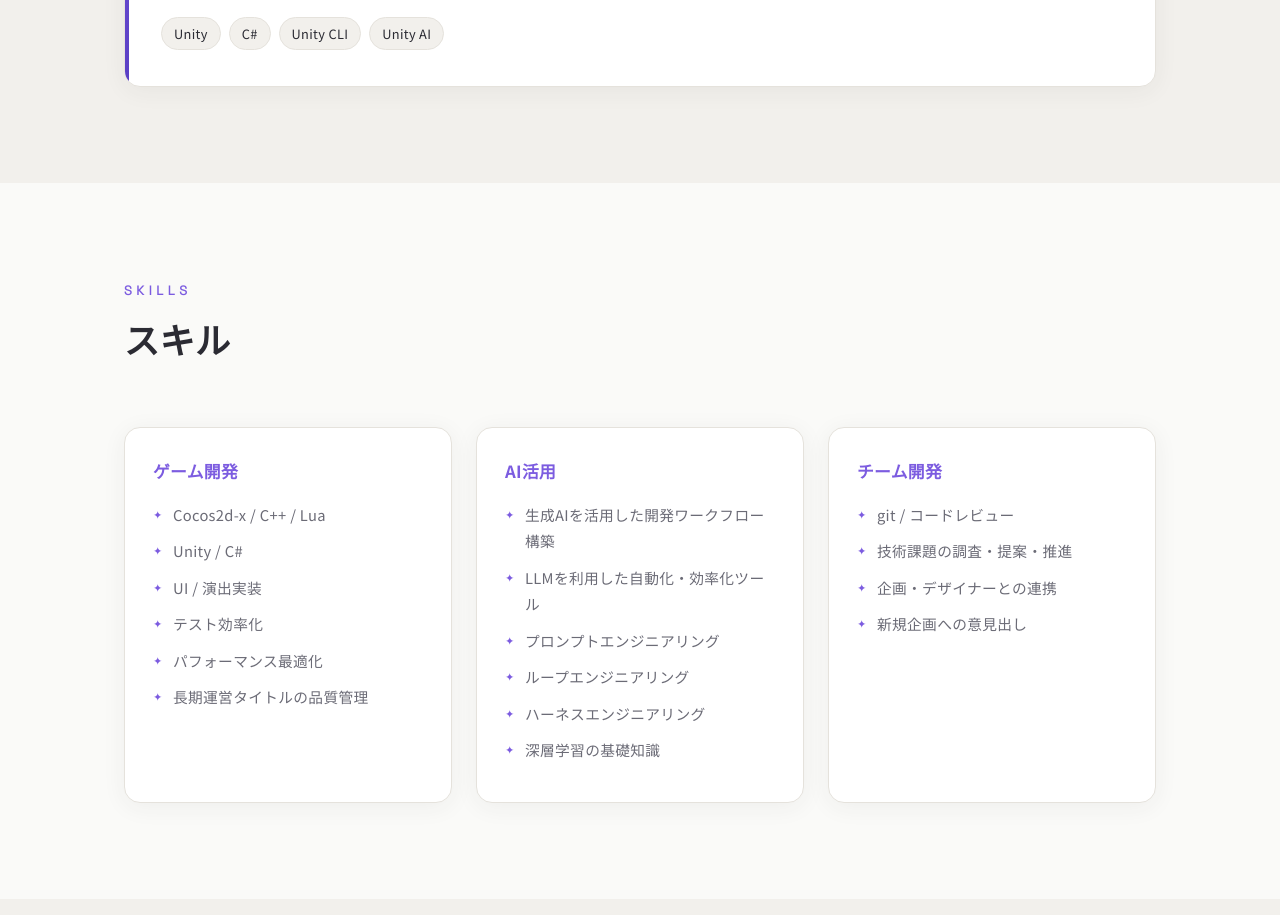
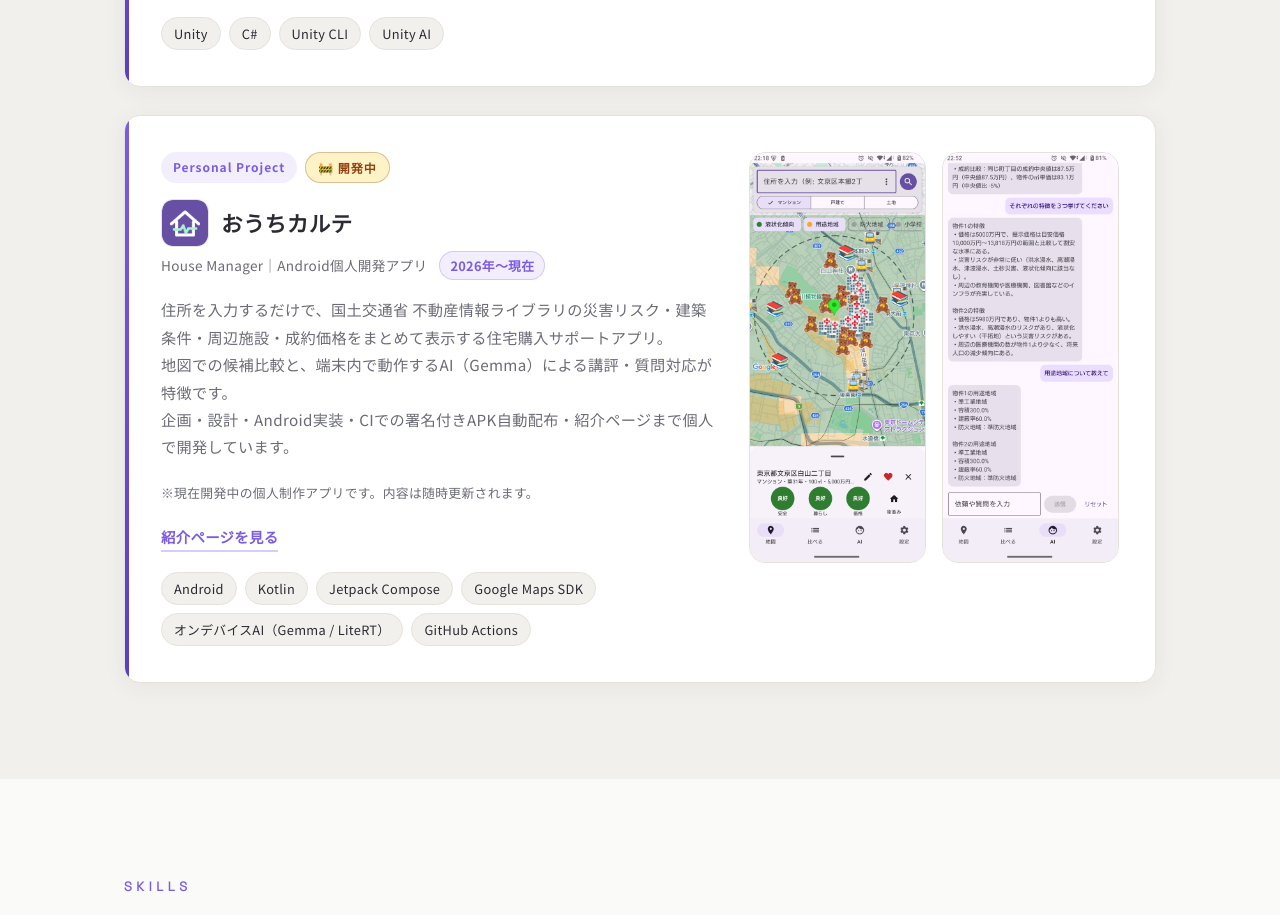
Before and after one commit to mooman0222/Portfolio, a plain HTML site: page index.html in a window 1280 px wide. Shown: the part 3352-4267 px from the top of the page. Drawn offline with Linux system fonts and the light colour scheme.

Commit message:
実績に個人制作アプリ「おうちカルテ」を追加

```diff
--- a/css/style.css
+++ b/css/style.css
@@ -421,6 +421,53 @@ a {
   margin-bottom: 16px;
 }
 
+.work-badges {
+  display: flex;
+  flex-wrap: wrap;
+  gap: 8px;
+  margin-bottom: 16px;
+}
+
+.work-badges .work-badge {
+  margin-bottom: 0;
+}
+
+.work-badge-wip {
+  color: #92400e;
+  background: #fef3c7;
+  border: 1px solid rgba(146, 64, 14, 0.3);
+}
+
+.work-title-with-icon {
+  display: flex;
+  align-items: center;
+  gap: 12px;
+}
+
+.work-app-icon {
+  width: 48px;
+  height: 48px;
+  border-radius: 12px;
+  border: 1px solid var(--border);
+  flex-shrink: 0;
+}
+
+.work-links {
+  display: flex;
+  flex-wrap: wrap;
+  column-gap: 24px;
+}
+
+.work-screenshots {
+  display: grid;
+  grid-template-columns: 1fr 1fr;
+  gap: 16px;
+}
+
+.work-screenshots .work-image {
+  margin-bottom: 0;
+}
+
 .work-title {
   font-size: 1.35rem;
   font-weight: 900;
--- a/index.html
+++ b/index.html
@@ -167,6 +167,36 @@
             </p>
             <div class="work-tags">
               <span>Unity</span><span>C#</span><span>Unity CLI</span><span>Unity AI</span>
+            </div>
+          </article>
+
+          <article class="work-card work-card-media reveal">
+            <div class="work-card-body">
+              <div class="work-badges">
+                <span class="work-badge">Personal Project</span>
+                <span class="work-badge work-badge-wip">🚧 開発中</span>
+              </div>
+              <h3 class="work-title work-title-with-icon">
+                <img src="images/house-manager/icon.png" alt="おうちカルテのアプリアイコン" class="work-app-icon">
+                おうちカルテ
+              </h3>
+              <p class="work-sub">House Manager｜Android個人開発アプリ<span class="work-period">2026年〜現在</span></p>
+              <p class="work-desc">
+                住所を入力するだけで、国土交通省 不動産情報ライブラリの災害リスク・建築条件・周辺施設・成約価格をまとめて表示する住宅購入サポートアプリ。<br>
+                地図での候補比較と、端末内で動作するAI（Gemma）による講評・質問対応が特徴です。<br>
+                企画・設計・Android実装・CIでの署名付きAPK自動配布・紹介ページまで個人で開発しています。
+              </p>
+              <p class="work-note">※現在開発中の個人制作アプリです。内容は随時更新されます。</p>
+              <div class="work-links">
+                <a class="demo-link" href="https://mooman0222.github.io/House-Manager/" target="_blank" rel="noopener">紹介ページを見る</a>
+              </div>
+              <div class="work-tags">
+                <span>Android</span><span>Kotlin</span><span>Jetpack Compose</span><span>Google Maps SDK</span><span>オンデバイスAI（Gemma / LiteRT）</span><span>GitHub Actions</span>
+              </div>
+            </div>
+            <div class="work-images work-screenshots">
+              <img class="work-image" src="images/house-manager/hero-map.png" alt="おうちカルテの地図画面。区域表示と施設ピン、候補カードが見える">
+              <img class="work-image" src="images/house-manager/ai-chat.png" alt="おうちカルテのAI相談画面。調査結果をもとにした会話例">
             </div>
           </article>
 
```
Also changed, not shown: images/house-manager/ai-chat.png (added), images/house-manager/hero-map.png (added), images/house-manager/icon.png (added).
